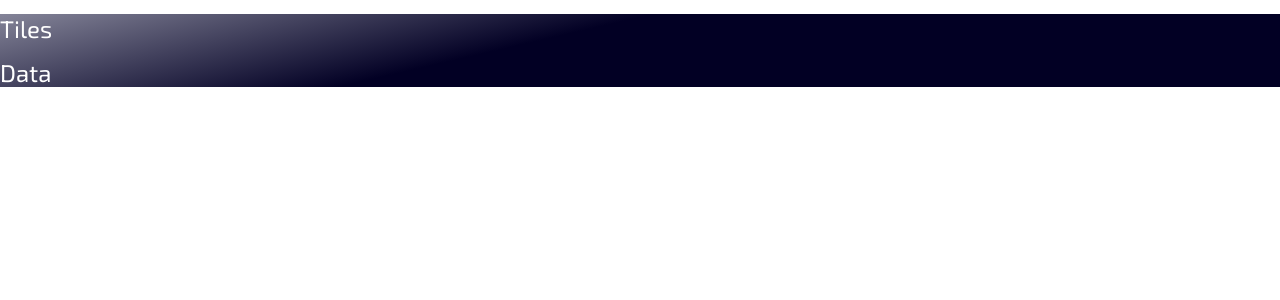
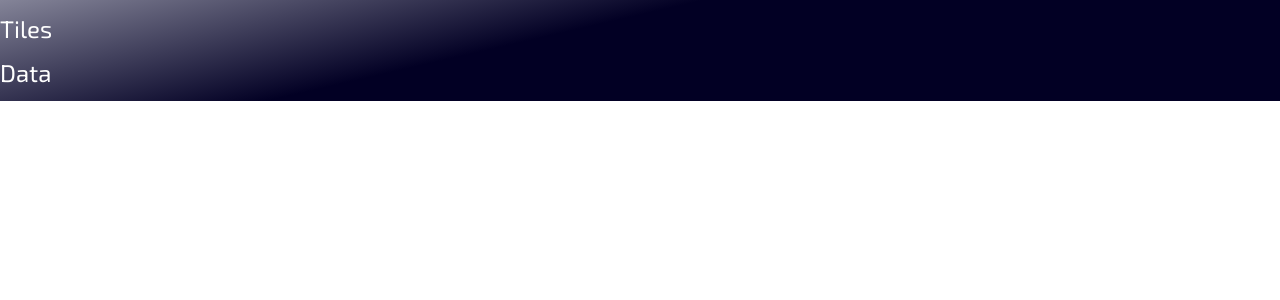
Before and after one commit to noerrm/news-aggregator, an Angular app: page / in a window 1280 px wide. Shown: the top 300 px of the page. Built offline with nearby package versions, Linux system fonts and the light colour scheme.

Commit message:
Style navigation
- Fix margin collapse of navigation items.

```diff
--- a/src/app/navigation/navigation.component.sass
+++ b/src/app/navigation/navigation.component.sass
@@ -1,5 +1,6 @@
 #navbar
   background: linear-gradient(347deg, rgba(2,0,36,1) 59%, rgba(132,132,152,1) 100%)
+  overflow: auto
 
 .navitem
   margin: 0.9em auto
```
